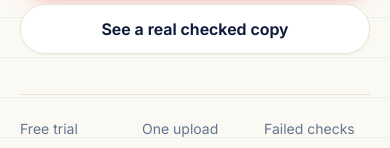
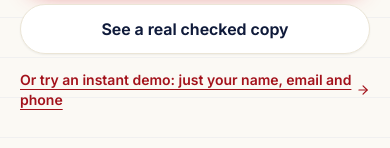
Before and after one commit to shreyash-jain/evalezy_landing, a Next.js app: page / in a window 390 px wide. Shown: the part 686-834 px from the top of the page. Built offline with nearby package versions, Linux system fonts and the light colour scheme; no server answers.

Commit message:
feat: instant demo links on the hero and the pricing page
DEMO_URL/demoHref point at the app's one-screen demo
(evalezy.vacademy.io/demo: name, email, phone). Linked under the hero
buttons and on the Free Trial pricing card, with source=hero|pricing.

```diff
--- a/src/app/page.tsx
+++ b/src/app/page.tsx
@@ -1,7 +1,7 @@
 import type { Metadata } from "next";
 import Link from "next/link";
 import { ArrowRight, BadgeCheck, FileStack, ScanLine, Search, ShieldCheck, Sigma, Timer, UserRoundCheck } from "lucide-react";
-import { DOCS_URL, EXTRA_CREDIT_INR, PLANS, SITE, TRIAL_CREDITS, TRIAL_DAYS, bookHref, cheapestPlan, planPeriod } from "@/lib/site";
+import { DOCS_URL, EXTRA_CREDIT_INR, PLANS, SITE, TRIAL_CREDITS, TRIAL_DAYS, bookHref, cheapestPlan, demoHref, planPeriod } from "@/lib/site";
 
 import { AUDIENCES } from "@/content/audiences";
 import { HOME_FAQS } from "@/content/faqs";
@@ -81,6 +81,14 @@ export default function Home() {
                 See a real checked copy
               </Link>
             </div>
+            <a
+              href={demoHref("hero")}
+              className="mt-4 inline-flex animate-lift items-center gap-1 text-sm font-semibold text-pen-700 underline underline-offset-4 [animation-delay:280ms]"
+              rel="nofollow"
+              data-track="cta_demo_click"
+            >
+              Or try an instant demo: just your name, email and phone <ArrowRight className="h-4 w-4" />
+            </a>
             <dl className="mt-10 grid max-w-xl grid-cols-3 gap-4 border-t border-line pt-6">
               <div>
                 <dt className="text-sm text-slate-500">Free trial</dt>
--- a/src/components/Interactive.tsx
+++ b/src/components/Interactive.tsx
@@ -2,7 +2,7 @@
 
 import { useEffect, useMemo, useState } from "react";
 import { Check, Copy, Download, ExternalLink } from "lucide-react";
-import { PRICE_INR, PRICE_USD, buyHref, planPeriod, signupHref, type Plan } from "@/lib/site";
+import { PRICE_INR, PRICE_USD, buyHref, demoHref, planPeriod, signupHref, type Plan } from "@/lib/site";
 import { useTrialOffer } from "./useTrialOffer";
 import { TickList } from "./Pen";
 import { track } from "@/lib/track";
@@ -337,6 +337,9 @@ export function PlanCards() {
         />
         <a href={signupHref()} className="btn btn-outline mt-8 w-full" rel="nofollow" data-track="cta_trial_click">Start free trial</a>
         <p className="mt-3 text-center text-xs text-slate-500">Your work stays if you buy a plan later.</p>
+        <a href={demoHref("pricing")} className="mt-2 text-center text-xs font-semibold text-pen-700 underline" rel="nofollow" data-track="cta_demo_click">
+          Or open an instant demo: just name, email and phone
+        </a>
       </div>
       {offer.plans.map((p, i) => (
         <div key={p.key} className={p.key === popular ? "flex flex-col rounded-[1.25rem] border-2 border-pen bg-white p-7" : "card flex flex-col p-7"}>
--- a/src/lib/site.ts
+++ b/src/lib/site.ts
@@ -54,6 +54,9 @@ export const cheapestPlan = (plans: Plan[] = PLANS) => plans.reduce((a, b) => (b
 export const signupHref = (plan?: string) =>
   `${SIGNUP_URL}?product=evalezy&source=website${plan ? `&plan=${encodeURIComponent(plan)}` : ""}`;
 /** "Buy <plan>": sign up (or log in) first, then the app opens that plan's checkout (buy=). */
+/** One-screen demo: name, email and phone, no code, straight into the app. Same host as LOGIN_URL. */
+export const DEMO_URL = "https://evalezy.vacademy.io/demo";
+export const demoHref = (source = "website") => `${DEMO_URL}?product=evalezy&source=${encodeURIComponent(source)}`;
 export const buyHref = (plan: string) => `${signupHref(plan)}&buy=${encodeURIComponent(plan)}`;
 
 /** Evaluation API (live since 2 Oct 2026) and its developer docs (Mintlify). Facts: src/content/api.ts. */
```
